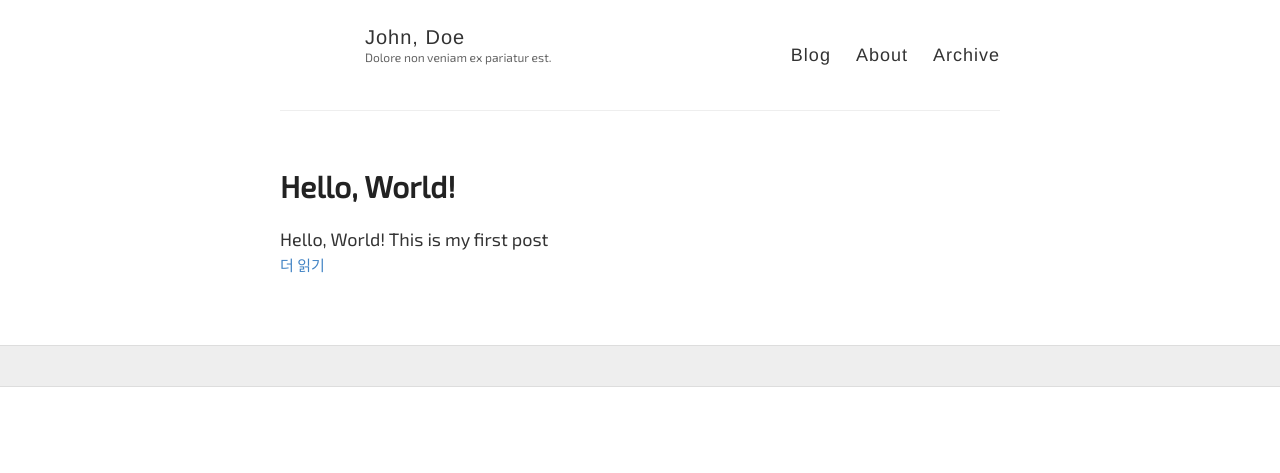
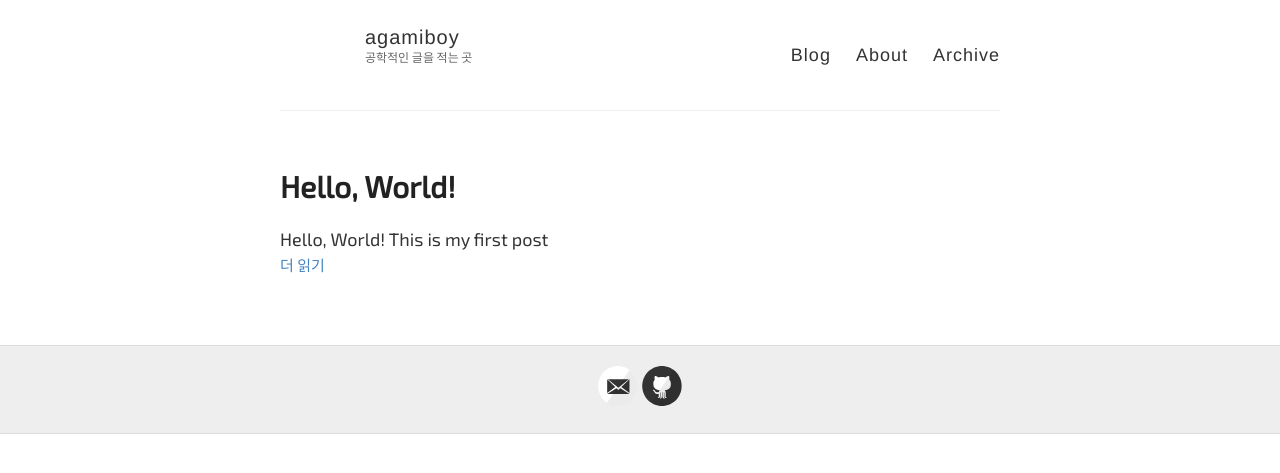
Before and after one commit to agamiboy/agamiboy.github.io, a Jekyll site: the page built from index.html, in a window 1280 px wide. Shown: the top 473 px of the page. Built offline with Jekyll 4.4.1, drawn with Linux system fonts in a browser that asks for light colours; some web fonts are replaced; the list of posts is cut into pages by our own code.

Commit message:
fix: 사이트 메타데이터 수정

```diff
--- a/_config.yml
+++ b/_config.yml
@@ -3,11 +3,10 @@
 #
 
 # Name of your site (displayed in the header)
-name: John, Doe
+name: agamiboy
 
 # Short bio or description (displayed in the header)
-description: Dolore non veniam ex pariatur est.
-
+description: 공학적인 글을 적는 곳
 # URL of your avatar or profile pic (you could use your GitHub profile pic)
 avatar:
 
@@ -20,10 +19,10 @@ timezone: Asia/Seoul
 # Includes an icon in the footer for each username you enter
 footer-links:
   dribbble:
-  email:
+  email: agamiboy@naver.com
   facebook:
   flickr:
-  github:
+  github: agamiboy
   instagram:
   linkedin:
   pinterest:
```
